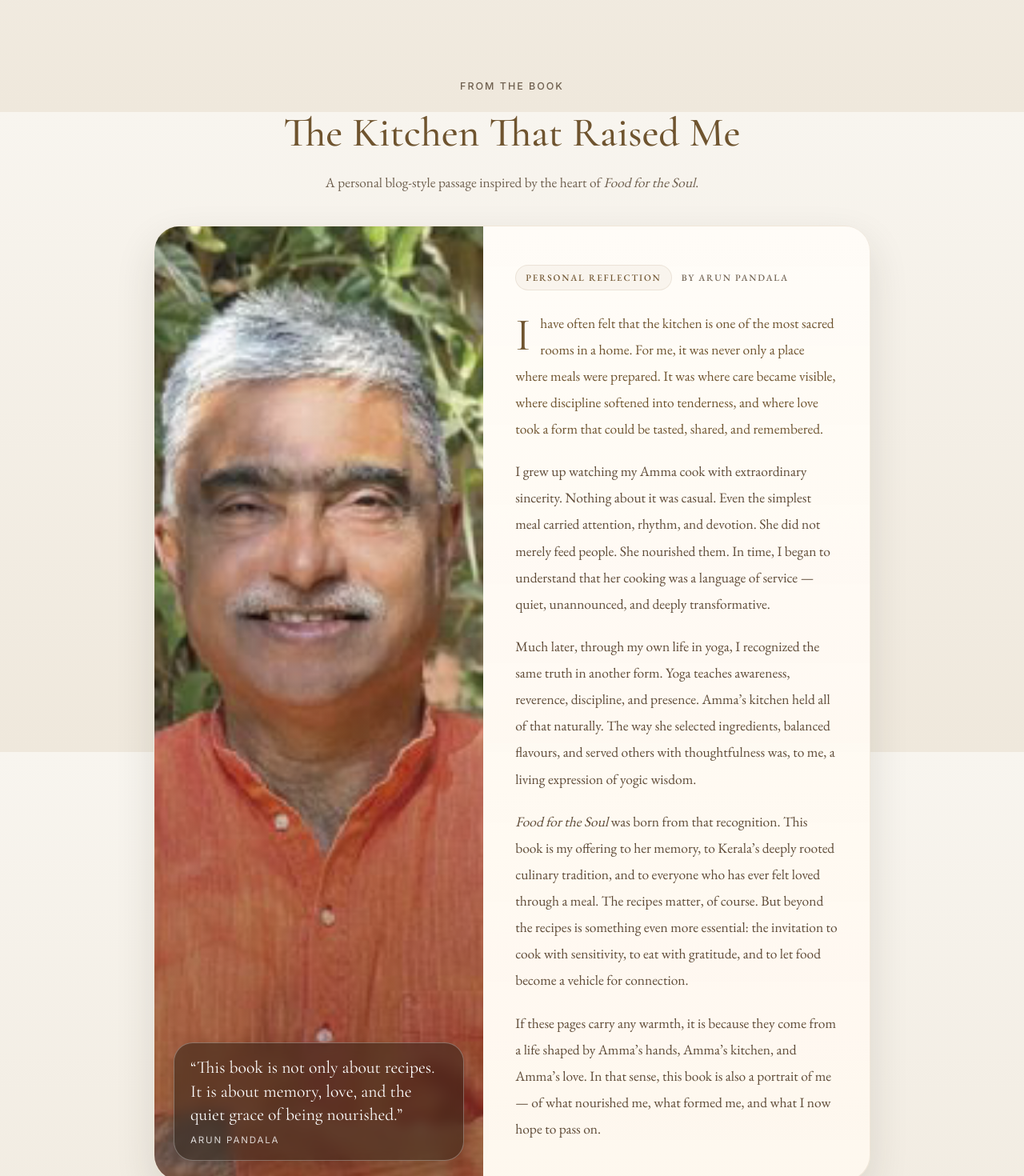
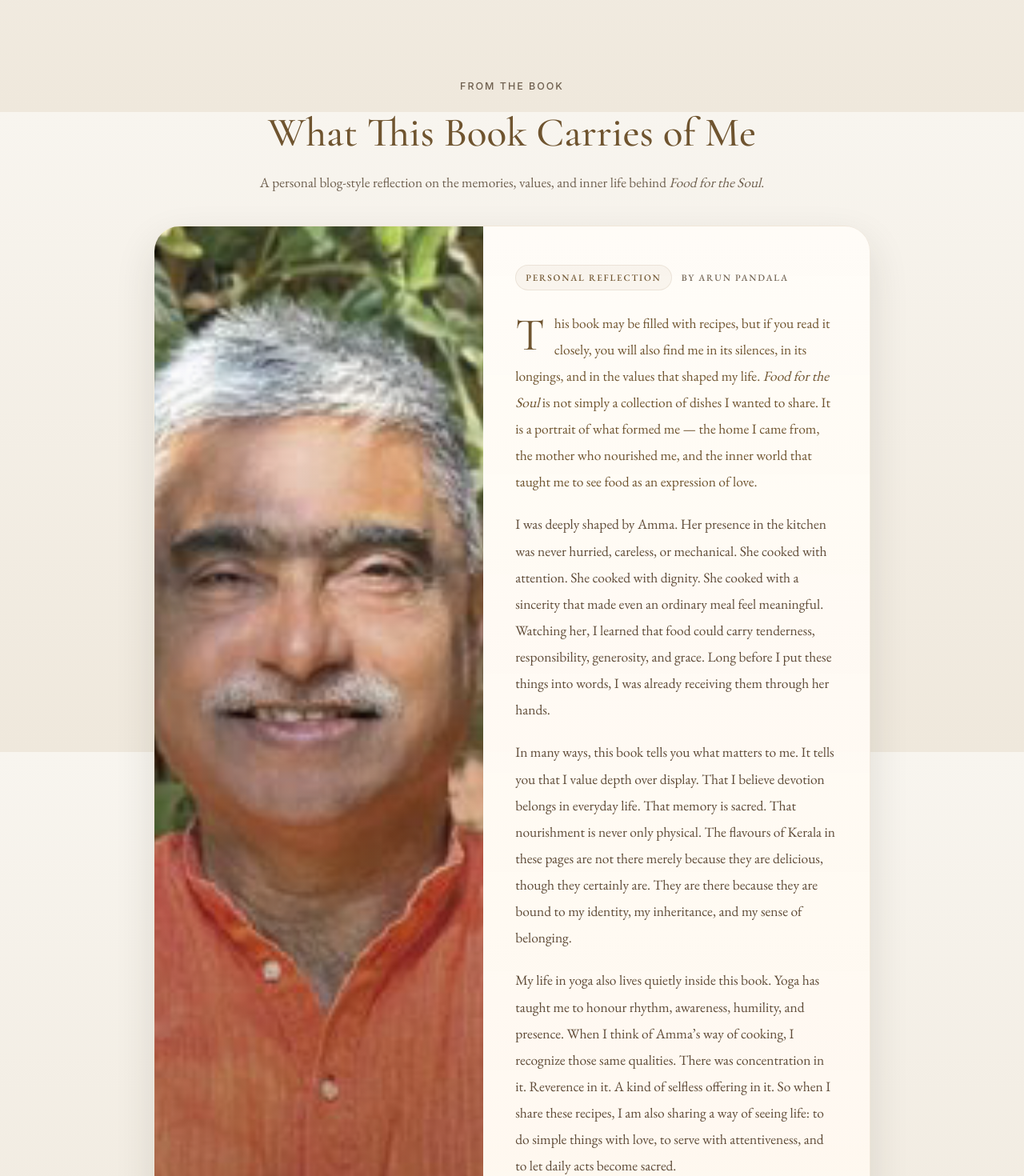
Before and after one commit to abhavk/the-yoga-cookbook, a Next.js app: page / in a window 1280 px wide. Shown: the part 2260-3730 px from the top of the page at 80% size. Built offline with nearby package versions, Linux system fonts and the light colour scheme.

Commit message:
Add personal blog-style reflection about Arun from the book

```diff
--- a/src/components/FromTheBook.tsx
+++ b/src/components/FromTheBook.tsx
@@ -7,10 +7,10 @@ export default function FromTheBook() {
             From the Book
           </p>
           <h2 className="font-[family-name:var(--font-display)] text-[clamp(2rem,4vw,3.3rem)] font-medium leading-tight text-brass-dark">
-            The Kitchen That Raised Me
+            What This Book Carries of Me
           </h2>
           <p className="mx-auto mt-4 max-w-2xl text-[1rem] leading-relaxed text-text-muted sm:text-[1.08rem]">
-            A personal blog-style passage inspired by the heart of <em>Food for the Soul</em>.
+            A personal blog-style reflection on the memories, values, and inner life behind <em>Food for the Soul</em>.
           </p>
         </div>
 
@@ -26,7 +26,7 @@ export default function FromTheBook() {
               <div className="absolute inset-0 bg-gradient-to-t from-[#2a2118]/35 via-[#2a2118]/8 to-transparent" />
               <div className="absolute inset-x-5 bottom-5 rounded-[1.5rem] border border-white/30 bg-[rgba(39,28,18,0.5)] px-5 py-4 text-white shadow-[0_14px_32px_rgba(0,0,0,0.18)] backdrop-blur-sm sm:inset-x-6 sm:bottom-6">
                 <p className="font-[family-name:var(--font-display)] text-[1.2rem] leading-snug sm:text-[1.35rem]">
-                  “This book is not only about recipes. It is about memory, love, and the quiet grace of being nourished.”
+                  “If you want to know me, look at the love, memory, discipline, and devotion that shaped this book.”
                 </p>
                 <p className="mt-2 font-[family-name:var(--font-sans)] text-[0.72rem] uppercase tracking-[0.16em] text-white/80">
                   Arun Pandala
@@ -45,25 +45,25 @@ export default function FromTheBook() {
               <div className="space-y-5 text-[1.04rem] leading-[1.9] text-[#5f4b37] sm:text-[1.09rem]">
                 <p className="text-brass-dark">
                   <span className="float-left mr-3 mt-1 font-[family-name:var(--font-display)] text-[3.2rem] leading-none text-brass-dark sm:text-[3.6rem]">
-                    I
+                    T
                   </span>
-                  have often felt that the kitchen is one of the most sacred rooms in a home. For me, it was never only a place where meals were prepared. It was where care became visible, where discipline softened into tenderness, and where love took a form that could be tasted, shared, and remembered.
+                  his book may be filled with recipes, but if you read it closely, you will also find me in its silences, in its longings, and in the values that shaped my life. <em>Food for the Soul</em> is not simply a collection of dishes I wanted to share. It is a portrait of what formed me &mdash; the home I came from, the mother who nourished me, and the inner world that taught me to see food as an expression of love.
                 </p>
 
                 <p>
-                  I grew up watching my Amma cook with extraordinary sincerity. Nothing about it was casual. Even the simplest meal carried attention, rhythm, and devotion. She did not merely feed people. She nourished them. In time, I began to understand that her cooking was a language of service &mdash; quiet, unannounced, and deeply transformative.
+                  I was deeply shaped by Amma. Her presence in the kitchen was never hurried, careless, or mechanical. She cooked with attention. She cooked with dignity. She cooked with a sincerity that made even an ordinary meal feel meaningful. Watching her, I learned that food could carry tenderness, responsibility, generosity, and grace. Long before I put these things into words, I was already receiving them through her hands.
                 </p>
 
                 <p>
-                  Much later, through my own life in yoga, I recognized the same truth in another form. Yoga teaches awareness, reverence, discipline, and presence. Amma&rsquo;s kitchen held all of that naturally. The way she selected ingredients, balanced flavours, and served others with thoughtfulness was, to me, a living expression of yogic wisdom.
+                  In many ways, this book tells you what matters to me. It tells you that I value depth over display. That I believe devotion belongs in everyday life. That memory is sacred. That nourishment is never only physical. The flavours of Kerala in these pages are not there merely because they are delicious, though they certainly are. They are there because they are bound to my identity, my inheritance, and my sense of belonging.
                 </p>
 
                 <p>
-                  <em>Food for the Soul</em> was born from that recognition. This book is my offering to her memory, to Kerala&rsquo;s deeply rooted culinary tradition, and to everyone who has ever felt loved through a meal. The recipes matter, of course. But beyond the recipes is something even more essential: the invitation to cook with sensitivity, to eat with gratitude, and to let food become a vehicle for connection.
+                  My life in yoga also lives quietly inside this book. Yoga has taught me to honour rhythm, awareness, humility, and presence. When I think of Amma&rsquo;s way of cooking, I recognize those same qualities. There was concentration in it. Reverence in it. A kind of selfless offering in it. So when I share these recipes, I am also sharing a way of seeing life: to do simple things with love, to serve with attentiveness, and to let daily acts become sacred.
                 </p>
 
                 <p>
-                  If these pages carry any warmth, it is because they come from a life shaped by Amma&rsquo;s hands, Amma&rsquo;s kitchen, and Amma&rsquo;s love. In that sense, this book is also a portrait of me &mdash; of what nourished me, what formed me, and what I now hope to pass on.
+                  If someone were to ask me, &ldquo;Who are you in this book?&rdquo; I would say: I am in its gratitude. I am in its remembrance. I am in its affection for Amma, in its respect for tradition, and in its hope that food can still bring people closer to themselves and to one another. This book carries my story gently, but truthfully. And perhaps that is what makes it so personal to me.
                 </p>
               </div>
             </div>
```
